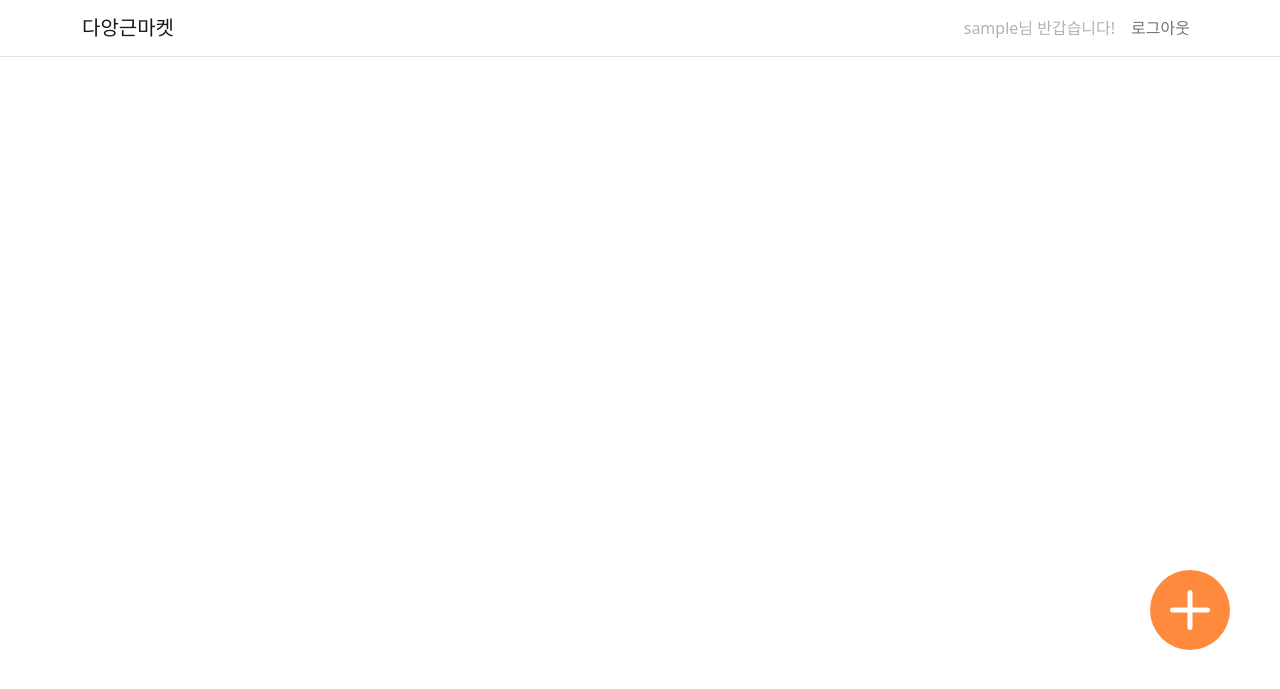
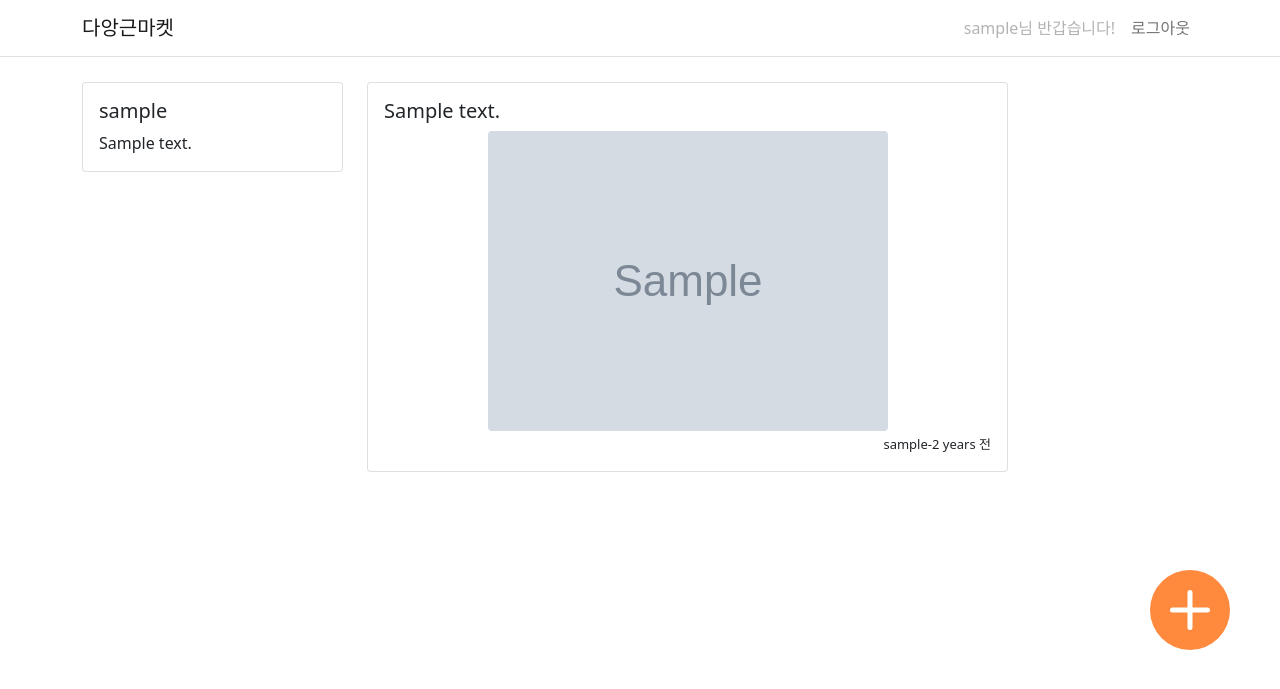
Before and after one commit to eonsh11/Mulogo_market, a Django app: page /main/ in a window 1280 px wide. Shown: the top 689 px of the page. Run offline with Django 4.2, Linux system fonts and the light colour scheme; a user stored in the database is signed in; tables that the repository leaves empty hold one stand-in row (values such as "Sample post"); grey boxes marked "Sample" are stand-in pictures; parts of the project's set-up code (start-up, migrations or seed data) failed here and were passed over; some libraries are stand-ins or nearby versions.

Commit message:
home.html

```diff
--- a/post/urls.py
+++ b/post/urls.py
@@ -4,6 +4,10 @@ from . import views
 urlpatterns = [
     path('', views.home, name='home'),
     path('main/', views.main, name='main'),
-    path('create-post/', views.create_post, name='create-post')
+    path('create-post/', views.create_post, name='create-post'),
+    # path('main/delete/<int:id>', views.delete_tweet, name='delete-tweet'),
+    # path('main/<int:id>', views.detail_tweet, name='detail-tweet'),
+    # path('main/comment/<int:id>',views.write_comment, name='write-comment'),
+    # path('main/comment/delete/<int:id>',views.delete_comment, name='delete-comment'),
     # path('post/<int:id>', views.delete_post, name='delete-post'),
 ]
--- a/post/views.py
+++ b/post/views.py
@@ -12,7 +12,17 @@ def home(request):
 
 
 def main(request):
-    return render(request, 'post/home.html')
+    if request.method =='GET':
+        # 로그인한 사용자인 것을 알려주다.
+        user = request.user.is_authenticated
+        # 만약 로그인한 사용자가 맞다면 home화면으로 넘어갈 것이다.
+        if user:
+            # TweetModel에 저장한 모든 데이터들을 만들어진 순서(최신순)대로 정렬해서 불러오겠다.
+            all_post = PostModel.objects.all().order_by('-created_at')
+            return render(request, 'post/home.html', {'post': all_post})
+        # 로그인한 사용자가 아니라면 다시 로그인화면으로 갈 것이다.
+        else:
+            return redirect('/sign-in')
 
 
 def create_post(request):
--- a/templates/post/home.html
+++ b/templates/post/home.html
@@ -4,6 +4,60 @@
 {% endblock %}
 
 {% block content %}
+    <div class="container timeline-container">
+        <div class="row">
+            <!-- 왼쪽 컬럼 -->
+            <div class="col-md-3">
+                <div class="card">
+                    <div class="card-body">
+                        <h5 class="card-title">{{ user.username }}</h5>
+                        <p class="card-text"> {{ user.bio }}</p>
+
+                    </div>
+                </div>
+            </div>
+            <!-- 오른 쪽 컬럼-->
+            <div class="col-md-7">
+                <!-- 작성 된 게시글이 나오는 곳 -->
+                <div class="row">
+                    <!-- 게시글들을 뿌려줘야 함 -->
+                    {% for ps in post %}
+                        <div class="col-md-12 mb-2">
+                            <div class="card">
+                                <div class="card-body">
+                                    <!-- 만약 게시글 작성한 유저와 로그인한 유저가 일치한다면-->
+                                    {% if ps.user == user %}
+                                        <div style="text-align: right">
+                                            <a href="/main/delete/{{ ps.id }}">
+                                                {% comment %} <span class="badge rounded-pill bg-danger">삭제</span> {% endcomment %}
+                                            </a>
+                                        </div>
+                                    {% endif %}
+                                    <div style="text-align: right">
+                                        <a href="/main/{{ ps.id }}">
+                                            {% comment %} <span class="badge rounded-pill bg-success">보기</span> {% endcomment %}
+                                        </a>
+                                    </div>
+
+                                    <div class="media">
+                                        <div class="media-body">
+                                            <h5 class="mt-0">{{ ps.content }}</h5>
+                                            <img src="{{ ps.photo }}" class="rounded mx-auto d-block" alt="...">
+                                        </div>
+                                        <div style="text-align: right">
+                                            <span style="font-size: small">{{ ps.user.username }}-{{ ps.created_at|timesince }} 전</span>
+                                        </div>
+
+                                    </div>
+                                </div>
+                            </div>
+                        </div>
+                    {% endfor %}
+                </div>
+            </div>
+            <div class="col-md-2"></div>
+        </div>
+    </div>
 
 <div class='container'>
     <a class='plus-btn' href='/create-post'>
```
